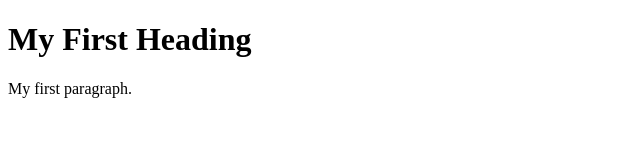
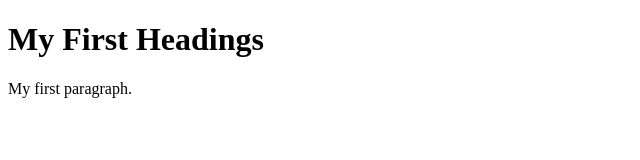
Before and after one commit to vishalakula19/git-demo, a plain HTML site: page index.html in a window 1280 px wide. Shown: the full height of the page, 0-640 px from the left. Drawn offline with Linux system fonts and the light colour scheme.

Commit message:
A few more changes

```diff
--- a/index.html
+++ b/index.html
@@ -5,7 +5,7 @@
 </head>
 <body>
 
-<h1>My First Heading</h1>
+<h1>My First Headings</h1>
 <p>My first paragraph.</p>
 
 </body>
```
Also changed, not shown: 1 other file.
